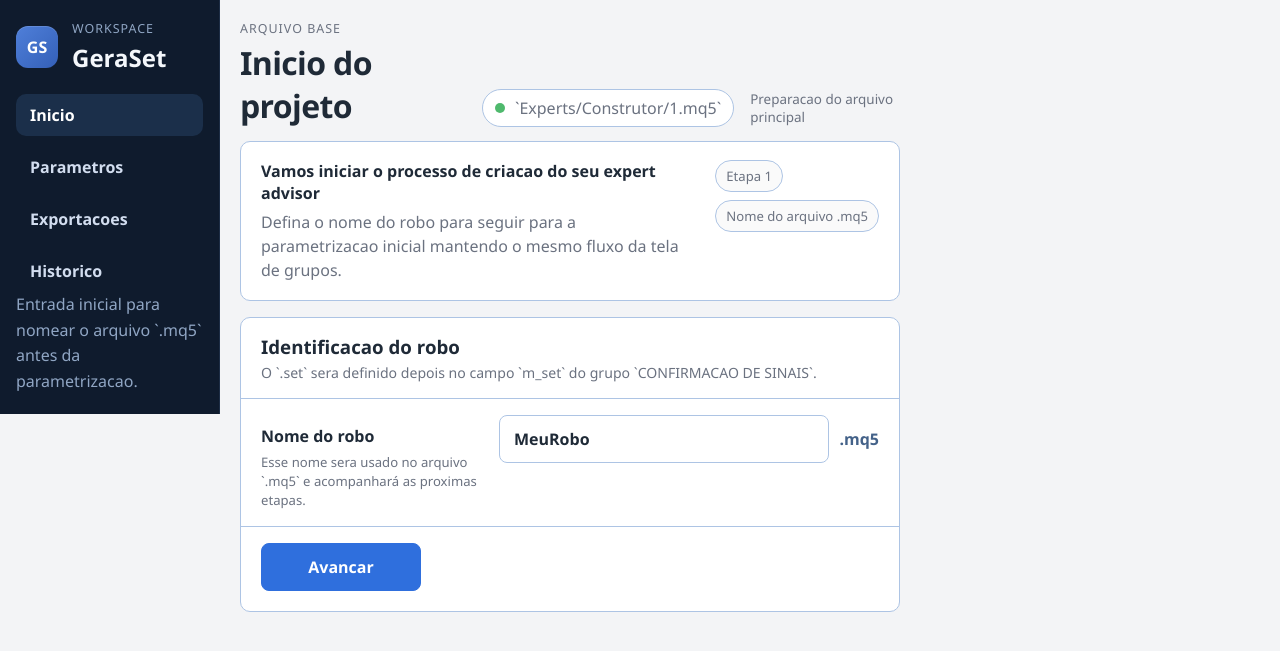
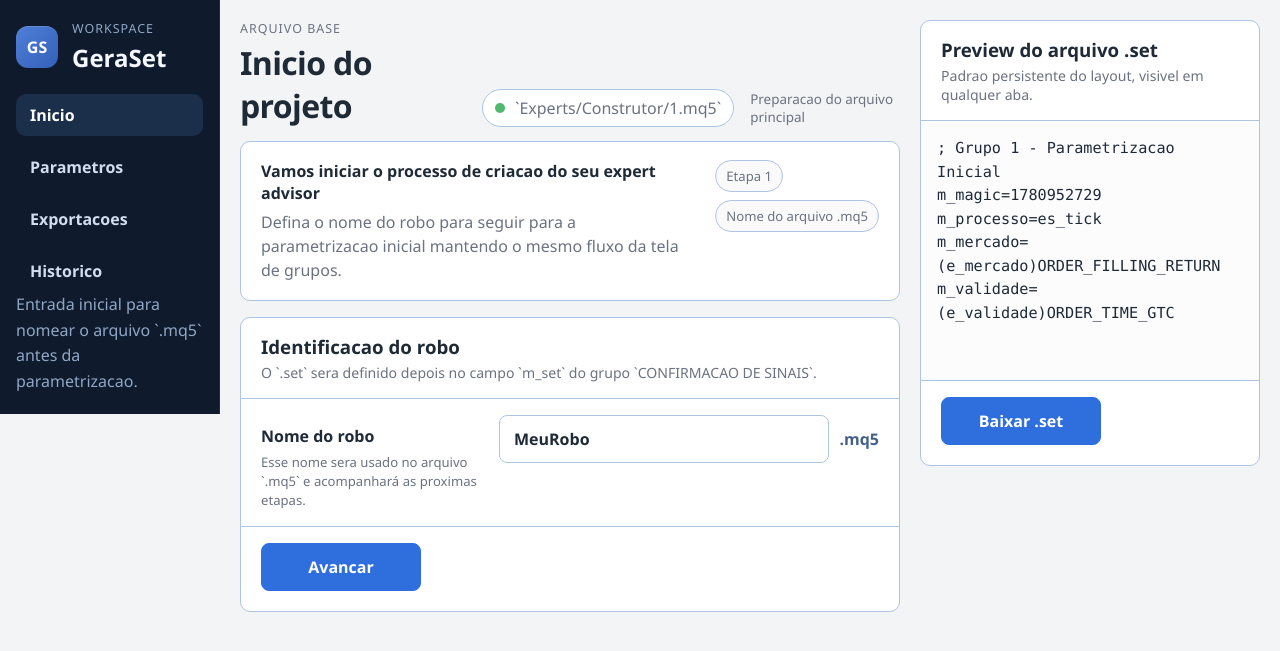
Before and after one commit to MarceloAnsilago/v4, a Flask app: page / in a window 1280 px wide. Shown: the top 651 px of the page. Run offline with Flask 3, Linux system fonts and the light colour scheme.

Commit message:
Preview do arquivo ajuste inicial

```diff
--- a/app.py
+++ b/app.py
@@ -80,7 +80,9 @@ app = Flask(__name__)
 @app.route("/")
 def index():
     robot_name = sanitize_robot_name(request.args.get("robot"))
-    return render_template("index.html", robot_name=robot_name)
+    values = build_group_1_values()
+    set_content = build_group_1_set_content(values)
+    return render_template("index.html", robot_name=robot_name, values=values, set_content=set_content)
 
 
 @app.route("/iniciar", methods=["POST"])
--- a/templates/index.html
+++ b/templates/index.html
@@ -31,7 +31,7 @@
             </div>
         </aside>
 
-        <main class="main-panel">
+        <main class="main-panel with-preview-rail">
             <header class="topbar">
                 <div>
                     <p class="page-overline">Arquivo base</p>
@@ -88,6 +88,27 @@
                 </article>
             </section>
         </main>
+
+        <aside class="preview-rail">
+            <article class="panel preview-rail-panel">
+                <div class="panel-header">
+                    <div>
+                        <h3>Preview do arquivo .set</h3>
+                        <p class="panel-subtitle">Padrao persistente do layout, visivel em qualquer aba.</p>
+                    </div>
+                </div>
+
+                <div class="preview-block">{{ set_content }}</div>
+
+                <form method="post" action="{{ url_for('grupo_1_download') }}" class="download-form">
+                    <input type="hidden" name="robot" value="{{ robot_name }}">
+                    {% for field_name, field_value in values.items() %}
+                    <input type="hidden" name="{{ field_name }}" value="{{ field_value }}">
+                    {% endfor %}
+                    <button type="submit" class="primary-button">Baixar .set</button>
+                </form>
+            </article>
+        </aside>
     </div>
 </body>
 </html>
```
